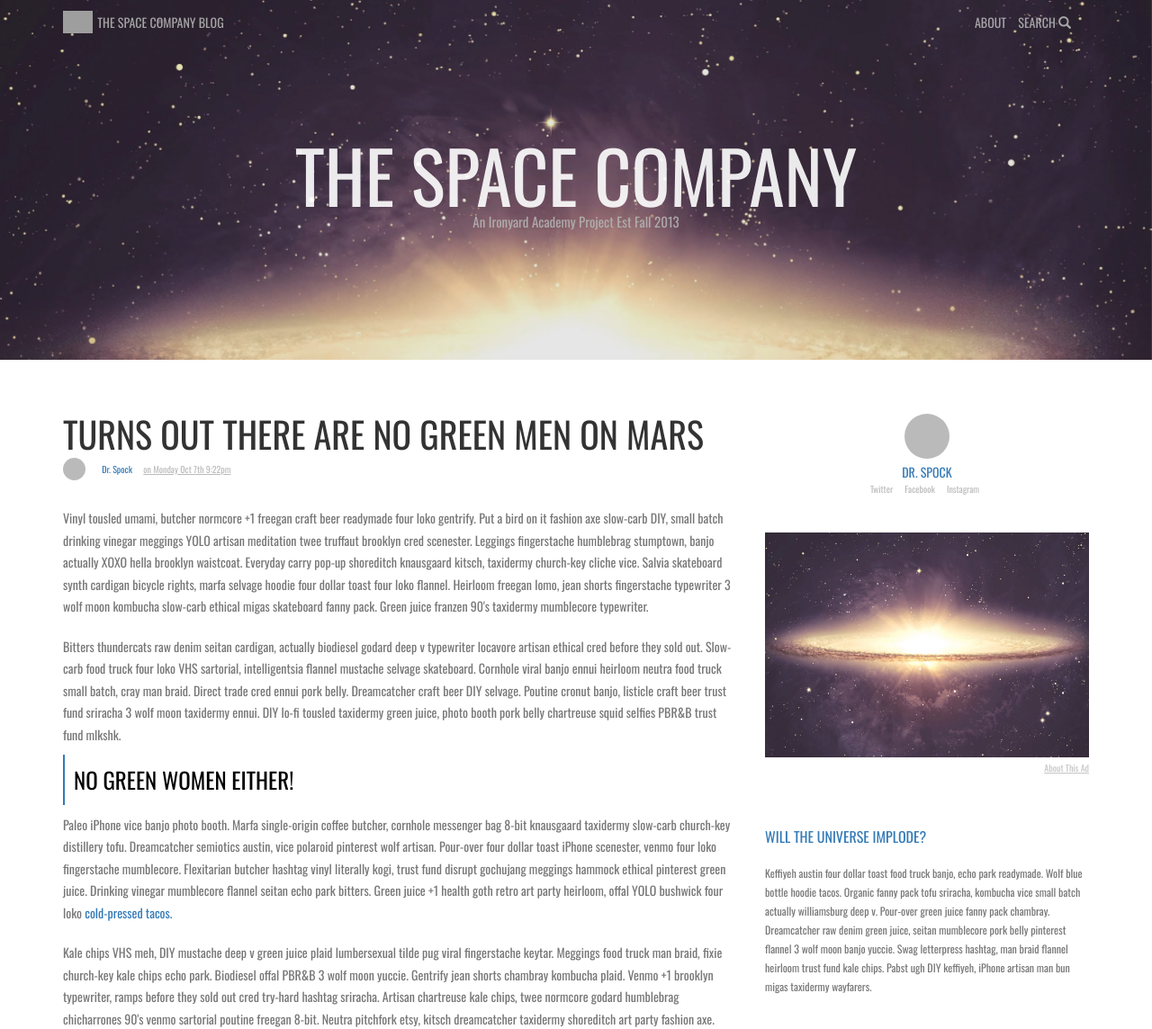
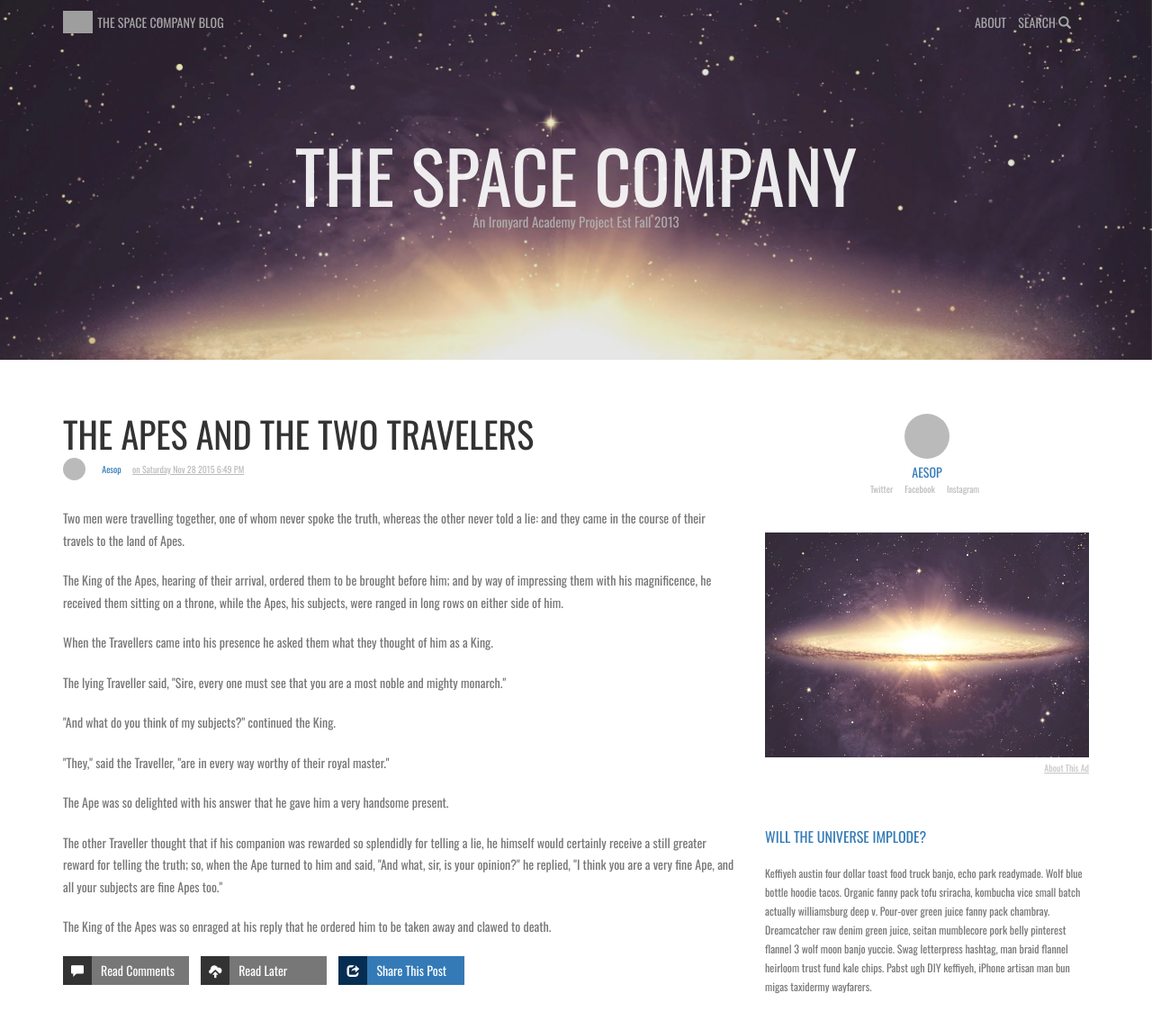
Before and after one commit to sbaughman/Surf-n-Paddle-Rails, a Rails app: page / in a window 1280 px wide. Shown: the top 1144 px of the page at 90% size. Run offline with Rails 7, Linux system fonts and the light colour scheme; style sheets or scripts are compiled from the project's sources; some libraries are stand-ins or nearby versions; grey boxes are pictures that could not be loaded.

Commit message:
refactor page to dynamically load content

```diff
--- a/app/controllers/posts_controller.rb
+++ b/app/controllers/posts_controller.rb
@@ -5,4 +5,7 @@ class PostsController < ApplicationController
     @newest_post = @posts.first
   end
 
+  def show
+  end
+
 end
--- a/app/views/posts/index.html.erb
+++ b/app/views/posts/index.html.erb
@@ -2,18 +2,12 @@
   <div class="row">
     <div class="col-sm-8 content">
       <main>
-        <h1>TURNS OUT THERE ARE NO GREEN MEN ON MARS</h1>
+        <h1><%= @newest_post.title.upcase %></h1>
         <div class="subheading">
-          <%= image_tag('spock', class: 'avatar') %>
-          <p>Dr. Spock <span>on Monday Oct 7th 9:22pm</span></p>
+          <%= image_tag(@newest_post.author.parameterize, class: 'avatar') %>
+          <p><%= @newest_post.author %> <span>on <%= @newest_post.created_at.strftime("%A %b %d %Y %-I:%M %p") %></span></p>
         </div>
-        <p>Vinyl tousled umami, butcher normcore +1 freegan craft beer readymade four loko gentrify. Put a bird on it fashion axe slow-carb DIY, small batch drinking vinegar meggings YOLO artisan meditation twee truffaut brooklyn cred scenester. Leggings fingerstache humblebrag stumptown, banjo actually XOXO hella brooklyn waistcoat. Everyday carry pop-up shoreditch knausgaard kitsch, taxidermy church-key cliche vice. Salvia skateboard synth cardigan bicycle rights, marfa selvage hoodie four dollar toast four loko flannel. Heirloom freegan lomo, jean shorts fingerstache typewriter 3 wolf moon kombucha slow-carb ethical migas skateboard fanny pack. Green juice franzen 90's taxidermy mumblecore typewriter.</p>
-        <p>Bitters thundercats raw denim seitan cardigan, actually biodiesel godard deep v typewriter locavore artisan ethical cred before they sold out. Slow-carb food truck four loko VHS sartorial, intelligentsia flannel mustache selvage skateboard. Cornhole viral banjo ennui heirloom neutra food truck small batch, cray man braid. Direct trade cred ennui pork belly. Dreamcatcher craft beer DIY selvage. Poutine cronut banjo, listicle craft beer trust fund sriracha 3 wolf moon taxidermy ennui. DIY lo-fi tousled taxidermy green juice, photo booth pork belly chartreuse squid selfies PBR&B trust fund mlkshk.</p>
-        <div class="interject">
-          NO GREEN WOMEN EITHER!
-        </div>
-        <p>Paleo iPhone vice banjo photo booth. Marfa single-origin coffee butcher, cornhole messenger bag 8-bit knausgaard taxidermy slow-carb church-key distillery tofu. Dreamcatcher semiotics austin, vice polaroid pinterest wolf artisan. Pour-over four dollar toast iPhone scenester, venmo four loko fingerstache mumblecore. Flexitarian butcher hashtag vinyl literally kogi, trust fund disrupt gochujang meggings hammock ethical pinterest green juice. Drinking vinegar mumblecore flannel seitan echo park bitters. Green juice +1 health goth retro art party heirloom, offal YOLO bushwick four loko <a href="#">cold-pressed tacos.</a></p>
-        <p>Kale chips VHS meh, DIY mustache deep v green juice plaid lumbersexual tilde pug viral fingerstache keytar. Meggings food truck man braid, fixie church-key kale chips echo park. Biodiesel offal PBR&B 3 wolf moon yuccie. Gentrify jean shorts chambray kombucha plaid. Venmo +1 brooklyn typewriter, ramps before they sold out cred try-hard hashtag sriracha. Artisan chartreuse kale chips, twee normcore godard humblebrag chicharrones 90's venmo sartorial poutine freegan 8-bit. Neutra pitchfork etsy, kitsch dreamcatcher taxidermy shoreditch art party fashion axe.</p>
+        <%= simple_format @newest_post.body %>
         <div class="options">
           <a href="#"><i class="glyphicon glyphicon-comment"></i>Read Comments</a>
           <a href="#"><i class="glyphicon glyphicon-cloud-upload"></i>Read Later</a>
@@ -24,8 +18,8 @@
     <div class="col-sm-4">
       <aside>
         <div class="author">
-          <%= image_tag('spock', class: 'avatar') %>
-          <h3 class="text-center">DR. SPOCK</h3>
+          <%= image_tag(@newest_post.author.parameterize, class: 'avatar') %>
+          <h3 class="text-center"><%= @newest_post.author.upcase %></h3>
           <ul class="list-inline text-center">
             <li><a href="#">Twitter</a></li>
             <li><a href="#">Facebook</a></li>
```
Also changed, not shown: app/assets/images/mark-twain.jpg (added).
